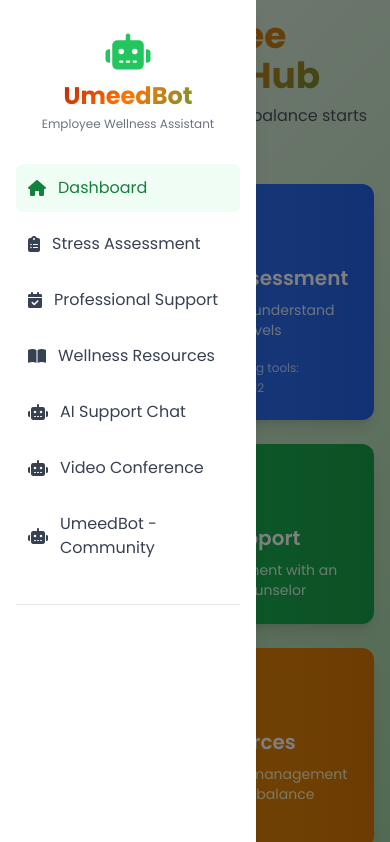
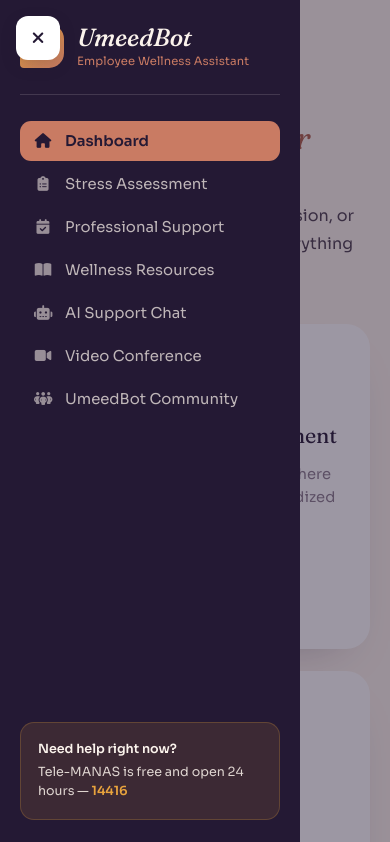
Before and after one commit to AnirbanGhosh007/SIH26, a plain HTML site: page dashboard.html in a window 390 px wide. Both pictures are taken after a click on the button 31 px from the left and 36 px from the top of the page. Shown: the top 842 px of the page. Drawn offline with nearby package versions, Linux system fonts and the light colour scheme.

Commit message:
dashboard new change

```diff
--- a/dashboard.html
+++ b/dashboard.html
@@ -1,263 +1,236 @@
 <!DOCTYPE html>
 <html lang="en">
 <head>
-  <meta charset="UTF-8" />
-  <meta name="viewport" content="width=device-width, initial-scale=1.0"/>
-  <title>Employee Wellness Dashboard</title>
-  <script src="https://cdn.tailwindcss.com"></script>
+<meta charset="UTF-8">
+<meta name="viewport" content="width=device-width, initial-scale=1.0">
+<title>Dashboard — UmeedBot</title>
 <link rel="stylesheet" href="https://cdnjs.cloudflare.com/ajax/libs/font-awesome/6.4.0/css/all.min.css">
+<link rel="preconnect" href="https://fonts.googleapis.com">
+<link rel="preconnect" href="https://fonts.gstatic.com" crossorigin>
+<link href="https://fonts.googleapis.com/css2?family=Fraunces:ital,opsz,wght@0,9..144,300;0,9..144,400;0,9..144,500;0,9..144,600;1,9..144,300;1,9..144,400;1,9..144,500&family=Sora:wght@400;500;600;700&display=swap" rel="stylesheet">
 <style>
-    @import url('https://fonts.googleapis.com/css2?family=Poppins:wght@300;400;500;600;700&display=swap');
+:root{
+  --ink:#241934;
+  --ink-2:#382650;
+  --rose:#C97B63;
+  --rose-deep:#AD5F49;
+  --marigold:#E8A33D;
+  --ivory:#FBF3EC;
+  --ivory-deep:#F3E3D3;
+  --mauve:#6B5470;
+  --taupe:#E7D3C2;
+  --body:#4A3F4E;
+  --muted:#8B7D8E;
+  --sage:#6F8F5B;
+  --paper:#FFFFFF;
+  --display:'Fraunces',Georgia,serif;
+  --sans:'Sora','Segoe UI',Tahoma,sans-serif;
+  --rail:270px;
+}
+*{box-sizing:border-box;margin:0;padding:0}
+body{font-family:var(--sans);background:var(--ivory);color:var(--body);-webkit-font-smoothing:antialiased;display:flex;min-height:100vh;overflow-x:hidden}
+a{color:inherit;text-decoration:none}
+:focus-visible{outline:2px solid var(--rose);outline-offset:3px;border-radius:6px}
 
-    body {
-      font-family: 'Poppins', sans-serif;
-      background: linear-gradient(135deg, #e8f5e9 0%, #c8e6c9 50%, #a5d6a7 100%);
-      background-attachment: fixed;
+/* ---------- Sidebar (shared) ---------- */
+.navbar{width:var(--rail);background:var(--ink);color:var(--ivory);padding:32px 22px 24px;display:flex;flex-direction:column;height:100vh;position:fixed;left:0;top:0;overflow-y:auto;z-index:30}
+.navbar-brand{display:flex;align-items:center;gap:13px;text-decoration:none;padding-bottom:26px;margin-bottom:26px;border-bottom:1px solid rgba(251,243,236,.14)}
+.navbar-logo{font-size:18px;color:var(--ink);background:linear-gradient(140deg,var(--marigold),var(--rose));width:44px;height:44px;border-radius:15px 15px 15px 4px;display:grid;place-items:center;flex-shrink:0}
+.navbar-title{font-family:var(--display);font-style:italic;font-size:1.55rem;font-weight:500;line-height:1.1;letter-spacing:-.01em}
+.navbar-subtitle{font-size:.72rem;color:var(--rose);margin-top:3px;letter-spacing:.01em}
+.navbar-nav{display:flex;flex-direction:column;gap:3px;flex:1}
+.nav-link{color:rgba(251,243,236,.72);text-decoration:none;font-size:.93rem;padding:11px 14px;border-radius:11px;display:flex;align-items:center;gap:13px;transition:background-color .25s,color .25s}
+.nav-link i{width:18px;text-align:center;font-size:.92rem;opacity:.75}
+.nav-link:hover{background:rgba(201,123,99,.16);color:var(--ivory)}
+.nav-link.active{background:var(--rose);color:var(--ink);font-weight:600}
+.nav-link.active i{opacity:1;color:var(--ink)}
+.rail-note{margin-top:26px;padding:17px;border-radius:14px;background:rgba(232,163,61,.12);border:1px solid rgba(232,163,61,.22);font-size:.79rem;line-height:1.55;color:rgba(251,243,236,.85)}
+.rail-note strong{display:block;color:var(--ivory);font-weight:600;margin-bottom:3px}
+.rail-note span{color:var(--marigold);font-weight:600}
+.rail-toggle{display:none}
+.rail-overlay{display:none}
+
+/* ---------- Layout ---------- */
+.main-content{flex:1;margin-left:var(--rail);max-width:calc(100% - var(--rail));padding:52px 48px 64px}
+.dash-head{max-width:680px;margin-bottom:40px}
+.eyebrow{display:inline-flex;align-items:center;gap:9px;font-size:.85rem;color:var(--rose-deep);margin-bottom:16px;font-weight:500}
+.eyebrow::before{content:'';width:22px;height:1px;background:var(--marigold)}
+.dash-head h1{font-family:var(--display);font-weight:400;font-size:clamp(2rem,3.2vw,2.7rem);line-height:1.1;letter-spacing:-.02em;color:var(--ink);margin-bottom:12px}
+.dash-head h1 em{font-style:italic;color:var(--rose-deep);font-weight:400}
+.dash-head p{font-size:1rem;color:var(--body);line-height:1.7;max-width:56ch}
+
+/* ---------- Action cards ---------- */
+.action-grid{display:grid;grid-template-columns:repeat(2,1fr);gap:22px;margin-bottom:44px}
+.action-card{
+  background:var(--paper);border-radius:24px;padding:30px 28px;text-align:left;border:none;cursor:pointer;
+  display:flex;flex-direction:column;gap:14px;box-shadow:0 22px 44px -30px rgba(36,25,52,.35);
+  transition:transform .3s,box-shadow .3s;font-family:var(--sans);width:100%;
 }
+.action-card:hover{transform:translateY(-6px);box-shadow:0 30px 55px -26px rgba(36,25,52,.4)}
+.action-icon{width:54px;height:54px;border-radius:16px 16px 16px 5px;display:grid;place-items:center;font-size:1.3rem;color:var(--ivory)}
+.action-card.quiz .action-icon{background:linear-gradient(140deg,var(--marigold),var(--rose))}
+.action-card.support .action-icon{background:linear-gradient(140deg,var(--rose),var(--rose-deep))}
+.action-card.resources .action-icon{background:linear-gradient(140deg,var(--sage),#557a44)}
+.action-card.chat .action-icon{background:linear-gradient(140deg,var(--mauve),var(--ink-2))}
+.action-card h3{font-family:var(--display);font-weight:400;font-size:1.35rem;color:var(--ink);letter-spacing:-.01em}
+.action-card p{font-size:.92rem;color:var(--muted);line-height:1.6}
 
-    .gradient-text {
-      background: linear-gradient(135deg, #a70e0e 0%, #ff7402 50%, #43a047 100%);
-      -webkit-background-clip: text;
-      -webkit-text-fill-color: transparent;
-      background-clip: text;
+.scale-note{margin-top:2px;padding-top:12px;border-top:1px solid var(--ivory-deep)}
+.scale-note span{display:block;font-size:.74rem;color:var(--muted);margin-bottom:8px}
+.scale-chips{display:flex;flex-wrap:wrap;gap:8px}
+.scale-chip{position:relative;font-size:.72rem;font-weight:600;color:var(--rose-deep);background:var(--ivory-deep);border:1px solid var(--taupe);border-radius:999px;padding:5px 12px;cursor:help}
+.scale-chip .tip{
+  visibility:hidden;opacity:0;position:absolute;bottom:130%;left:50%;transform:translateX(-50%);
+  width:210px;background:var(--ink);color:var(--ivory);font-weight:400;font-size:.76rem;line-height:1.5;
+  padding:10px 12px;border-radius:12px;transition:opacity .2s;z-index:5;pointer-events:none;
 }
+.scale-chip .tip::after{content:'';position:absolute;top:100%;left:50%;margin-left:-5px;border:5px solid transparent;border-top-color:var(--ink)}
+.scale-chip:hover .tip{visibility:visible;opacity:1}
 
-    .tooltip {
-      position: relative;
-      display: inline-block;
-      cursor: pointer;
+/* ---------- Info panel ---------- */
+.info-panel{background:var(--paper);border-radius:26px;padding:36px 34px;box-shadow:0 20px 44px -32px rgba(36,25,52,.3);margin-bottom:36px}
+.info-panel h2{font-family:var(--display);font-weight:400;font-size:1.6rem;color:var(--ink);letter-spacing:-.01em;margin-bottom:22px;text-align:center}
+.tools-grid{display:grid;grid-template-columns:repeat(3,1fr);gap:18px;margin-bottom:20px}
+.tool-card{background:var(--ivory);border-radius:16px;padding:18px 20px;border-left:3px solid var(--rose)}
+.tool-card h3{font-family:var(--sans);font-weight:700;font-size:.95rem;color:var(--rose-deep);margin-bottom:8px}
+.tool-card p{font-size:.85rem;color:var(--body);line-height:1.6}
+.info-panel .foot{text-align:center;font-size:.85rem;color:var(--muted);line-height:1.6}
+
+.encourage{text-align:center;font-size:.9rem;color:var(--muted);line-height:1.7;max-width:56ch;margin:0 auto}
+
+/* ---------- Responsive ---------- */
+@media (max-width:960px){
+  .action-grid{grid-template-columns:1fr}
+  .tools-grid{grid-template-columns:1fr}
 }
-
-    .tooltip .tooltiptext {
-      visibility: hidden;
-      width: 220px;
-      background-color: #333;
-      color: #fff;
-      text-align: center;
-      border-radius: 6px;
-      padding: 8px;
-      position: absolute;
-      z-index: 1;
-      bottom: 125%;
-      left: 50%;
-      margin-left: -110px;
-      opacity: 0;
-      transition: opacity 0.3s;
-      font-size: 0.8rem;
-      line-height: 1.4;
-    }
-
-    .tooltip:hover .tooltiptext {
-      visibility: visible;
-      opacity: 1;
-    }
-
-    .tooltip .tooltiptext::after {
-      content: "";
-      position: absolute;
-      top: 100%;
-      left: 50%;
-      margin-left: -5px;
-      border-width: 5px;
-      border-style: solid;
-      border-color: #333 transparent transparent transparent;
-    }
-
-    .sidebar {
-      transition: all 0.3s ease;
-    }
-
-    @media (max-width: 768px) {
-      .sidebar {
-        position: fixed;
-        left: -100%;
-        top: 0;
-        z-index: 50;
-        height: 100vh;
-        overflow-y: auto;
-      }
-
-      .sidebar.active {
-        left: 0;
-      }
-
-      .overlay {
-        display: none;
-        position: fixed;
-        top: 0;
-        left: 0;
-        right: 0;
-        bottom: 0;
-        background-color: rgba(0, 0, 0, 0.5);
-        z-index: 40;
-      }
-
-      .overlay.active {
-        display: block;
-      }
+@media (max-width:768px){
+  body{flex-direction:column}
+  .navbar{position:fixed;left:-100%;top:0;width:min(78vw,300px);height:100vh;padding:24px 20px;z-index:60;transition:left .3s ease}
+  .navbar.open{left:0}
+  .rail-toggle{display:grid;place-items:center;position:fixed;top:16px;left:16px;width:44px;height:44px;border-radius:12px;background:var(--paper);color:var(--ink);border:none;font-size:1.05rem;cursor:pointer;z-index:70;box-shadow:0 6px 16px rgba(36,25,52,.2)}
+  .rail-overlay{display:none;position:fixed;inset:0;background:rgba(36,25,52,.45);z-index:50}
+  .rail-overlay.active{display:block}
+  .main-content{margin-left:0;max-width:100%;padding:80px 20px 48px}
 }
 </style>
 </head>
-<body class="min-h-screen">
-  <!-- Mobile Menu Button -->
-  <div class="md:hidden fixed top-4 left-4 z-50">
-    <button id="menuToggle" class="bg-white p-2 rounded-lg shadow-md">
-      <i class="fas fa-bars text-green-600"></i>
-    </button>
+<body>
+
+<button class="rail-toggle" id="railToggle" aria-label="Show menu" aria-expanded="false"><i class="fas fa-bars"></i></button>
+<div class="rail-overlay" id="railOverlay"></div>
+
+<nav class="navbar" id="rail">
+  <a href="index.html" class="navbar-brand">
+    <i class="fas fa-sun navbar-logo"></i>
+    <div>
+      <div class="navbar-title">UmeedBot</div>
+      <div class="navbar-subtitle">Employee Wellness Assistant</div>
+    </div>
+  </a>
+  <div class="navbar-nav">
+    <a href="dashboard.html" class="nav-link active"><i class="fas fa-home"></i><span>Dashboard</span></a>
+    <a href="quiz.html" class="nav-link"><i class="fas fa-clipboard-list"></i><span>Stress Assessment</span></a>
+    <a href="counselling.html" class="nav-link"><i class="fas fa-calendar-check"></i><span>Professional Support</span></a>
+    <a href="resources.html" class="nav-link"><i class="fas fa-book-open"></i><span>Wellness Resources</span></a>
+    <a href="aichat.html" class="nav-link"><i class="fas fa-robot"></i><span>AI Support Chat</span></a>
+    <a href="video.html" class="nav-link"><i class="fas fa-video"></i><span>Video Conference</span></a>
+    <a href="https://68e0664c49c3ffe874093600--stupendous-kangaroo-407e3b.netlify.app/" class="nav-link"><i class="fas fa-people-group"></i><span>UmeedBot Community</span></a>
+  </div>
+  <div class="rail-note">
+    <strong>Need help right now?</strong>
+    Tele-MANAS is free and open 24 hours — <span>14416</span>
+  </div>
+</nav>
+
+<div class="main-content">
+
+  <div class="dash-head">
+    <span class="eyebrow">Welcome back</span>
+    <h1>Your path to a <em>better week</em> starts here.</h1>
+    <p>Pick up an assessment, book a session, or just talk something through — everything on this page is private to you.</p>
   </div>
 
-  <!-- Overlay for mobile -->
-  <div id="overlay" class="overlay"></div>
+  <div class="action-grid">
 
-  <div class="flex">
-    <!-- Sidebar Dashboard -->
-    <div id="sidebar" class="sidebar w-64 bg-white shadow-lg min-h-screen p-4">
-      <!-- Logo -->
-      <div class="flex items-center justify-center mb-8 pt-4">
-        <div class="text-center">
-          <i class="fas fa-robot text-4xl text-green-500 mb-2"></i>
-          <h1 class="text-2xl font-bold gradient-text">UmeedBot</h1>
-          <p class="text-xs text-gray-500 mt-1">Employee Wellness Assistant</p>
-        </div>
-      </div>
-
-      <!-- Navigation -->
-      <div class="space-y-2">
-        <a href="#" class="flex items-center p-3 bg-green-50 text-green-700 rounded-lg">
-          <i class="fas fa-home mr-3"></i>
-          <span>Dashboard</span>
-        </a>
-
-        <a href="quiz.html" class="flex items-center p-3 text-gray-700 hover:bg-green-50 hover:text-green-700 rounded-lg transition-colors">
-          <i class="fas fa-clipboard-list mr-3"></i>
-          <span>Stress Assessment</span>
-        </a>
-
-        <a href="counselling.html" class="flex items-center p-3 text-gray-700 hover:bg-green-50 hover:text-green-700 rounded-lg transition-colors">
-          <i class="fas fa-calendar-check mr-3"></i>
-          <span>Professional Support</span>
-        </a>
-
-        <a href="resources.html" class="flex items-center p-3 text-gray-700 hover:bg-green-50 hover:text-green-700 rounded-lg transition-colors">
-          <i class="fas fa-book-open mr-3"></i>
-          <span>Wellness Resources</span>
-        </a>
-
-        <a href="aichat.html" class="flex items-center p-3 text-gray-700 hover:bg-green-50 hover:text-green-700 rounded-lg transition-colors">
-          <i class="fas fa-robot mr-3"></i>
-          <span>AI Support Chat</span>
-        </a>
-        <a href="video.html" class="flex items-center p-3 text-gray-700 hover:bg-green-50 hover:text-green-700 rounded-lg transition-colors">
-          <i class="fas fa-robot mr-3"></i>
-          <span>Video Conference</span>
-        </a>
-        <a href="https://68e0664c49c3ffe874093600--stupendous-kangaroo-407e3b.netlify.app/" class="flex items-center p-3 text-gray-700 hover:bg-green-50 hover:text-green-700 rounded-lg transition-colors">
-          <i class="fas fa-robot mr-3"></i>
-          <span>UmeedBot - Community</span>
-        </a>
-      </div>
-
-      <!-- User Profile Section -->
-      <div class="mt-8 pt-6 border-t border-gray-200">
-        <div class="flex items-center p-3">
-
-        </div>
-      </div>
-    </div>
-
-    <!-- Main Content -->
-    <div class="flex-1 p-4 md:p-6">
-      <div class="w-full max-w-4xl mx-auto">
-        <h1 class="text-4xl font-bold text-center mb-2 gradient-text">Employee Wellness Hub</h1>
-        <p class="text-center text-gray-600 mb-8">Your path to better work-life balance starts here</p>
-
-        <div class="grid gap-6 sm:grid-cols-2">
-          <!-- Quiz Option -->
-          <button class="bg-gradient-to-r from-blue-500 to-blue-600 hover:from-blue-600 hover:to-blue-700 text-white p-6 rounded-xl shadow-lg transition-all duration-300 transform hover:-translate-y-1 flex flex-col items-center justify-center h-full" onclick="window.location.href='quiz.html'">
-            <i class="fas fa-clipboard-list text-4xl mb-4"></i>
-            <span class="text-xl font-semibold mb-2">Workplace Stress Assessment</span>
-            <p class="text-center text-blue-100 text-sm mb-3">Take a quick assessment to understand your current stress levels</p>
-            <div class="mt-2 text-xs text-blue-200">
-              <p>Uses standardized screening tools:</p>
-              <div class="flex flex-wrap justify-center gap-2 mt-1">
-                <span class="tooltip">PHQ-9
-                  <span class="tooltiptext">Patient Health Questionnaire-9: Assesses depression severity</span>
-                </span>
-                <span class="tooltip">GAD-7
-                  <span class="tooltiptext">Generalized Anxiety Disorder-7: Measures anxiety symptoms</span>
-                </span>
-                <span class="tooltip">GHQ-12
-                  <span class="tooltiptext">General Health Questionnaire-12: Screens for general psychological distress</span>
-                </span>
+    <button class="action-card quiz" onclick="window.location.href='quiz.html'">
+      <div class="action-icon"><i class="fas fa-clipboard-list"></i></div>
+      <h3>Workplace stress assessment</h3>
+      <p>A quick check-in to understand where you're at right now, using standardized screening tools.</p>
+      <div class="scale-note">
+        <span>Scales used</span>
+        <div class="scale-chips">
+          <span class="scale-chip">PHQ-9<span class="tip">Patient Health Questionnaire-9: assesses depression severity</span></span>
+          <span class="scale-chip">GAD-7<span class="tip">Generalized Anxiety Disorder-7: measures anxiety symptoms</span></span>
+          <span class="scale-chip">GHQ-12<span class="tip">General Health Questionnaire-12: screens for general psychological distress</span></span>
         </div>
       </div>
     </button>
 
-          <!-- Appointment Option -->
-          <button class="bg-gradient-to-r from-green-500 to-green-600 hover:from-green-600 hover:to-green-700 text-white p-6 rounded-xl shadow-lg transition-all duration-300 transform hover:-translate-y-1 flex flex-col items-center justify-center h-full" onclick="window.location.href='counselling.html'">
-            <i class="fas fa-calendar-check text-4xl mb-4"></i>
-            <span class="text-xl font-semibold mb-2">Professional Support</span>
-            <p class="text-center text-green-100 text-sm">Book a confidential appointment with an employee assistance counselor</p>
+    <button class="action-card support" onclick="window.location.href='counselling.html'">
+      <div class="action-icon"><i class="fas fa-calendar-check"></i></div>
+      <h3>Professional support</h3>
+      <p>Book a confidential session with a licensed counsellor — no forms to explain yourself, no one at work finding out.</p>
     </button>
 
-          <!-- Resources Option -->
-          <button class="bg-gradient-to-r from-amber-500 to-amber-600 hover:from-amber-600 hover:to-amber-700 text-white p-6 rounded-xl shadow-lg transition-all duration-300 transform hover:-translate-y-1 flex flex-col items-center justify-center h-full" onclick="window.location.href='resources.html'">
-            <i class="fas fa-book-open text-4xl mb-4"></i>
-            <span class="text-xl font-semibold mb-2">Wellness Resources</span>
-            <p class="text-center text-amber-100 text-sm">Access helpful articles, stress management techniques, and work-life balance strategies</p>
+    <button class="action-card resources" onclick="window.location.href='resources.html'">
+      <div class="action-icon"><i class="fas fa-book-open"></i></div>
+      <h3>Wellness resources</h3>
+      <p>Articles, coping techniques, and work-life balance strategies you can work through at your own pace.</p>
     </button>
 
-          <!-- Chat with AI Option -->
-          <button class="bg-gradient-to-r from-purple-500 to-purple-600 hover:from-purple-600 hover:to-purple-700 text-white p-6 rounded-xl shadow-lg transition-all duration-300 transform hover:-translate-y-1 flex flex-col items-center justify-center h-full" onclick="window.location.href='aichat.html'">
-            <i class="fas fa-robot text-4xl mb-4"></i>
-            <span class="text-xl font-semibold mb-2">AI Support Chat</span>
-            <p class="text-center text-purple-100 text-sm">Talk to our supportive AI assistant for immediate guidance</p>
+    <button class="action-card chat" onclick="window.location.href='aichat.html'">
+      <div class="action-icon"><i class="fas fa-robot"></i></div>
+      <h3>AI support chat</h3>
+      <p>Think out loud or get immediate guidance from UmeedBot, any hour of the day or night.</p>
     </button>
+
   </div>
 
-        <!-- Additional Info Section -->
-        <div class="mt-10 bg-white rounded-xl shadow-lg p-6">
-          <h2 class="text-2xl font-bold text-center mb-4 gradient-text">About Our Assessment Tools</h2>
-          <div class="grid gap-4 md:grid-cols-3">
-            <div class="bg-blue-50 p-4 rounded-lg">
-              <h3 class="font-semibold text-blue-700 mb-2">PHQ-9 (Depression)</h3>
-              <p class="text-sm text-gray-600">A 9-item questionnaire that measures depression severity based on DSM-IV criteria.</p>
+  <div class="info-panel">
+    <h2>About the assessment tools</h2>
+    <div class="tools-grid">
+      <div class="tool-card">
+        <h3>PHQ-9 · Depression</h3>
+        <p>A 9-item questionnaire that measures depression severity based on DSM-IV criteria.</p>
       </div>
-            <div class="bg-green-50 p-4 rounded-lg">
-              <h3 class="font-semibold text-green-700 mb-2">GAD-7 (Anxiety)</h3>
-              <p class="text-sm text-gray-600">A 7-item scale that assesses anxiety symptoms and their severity.</p>
+      <div class="tool-card">
+        <h3>GAD-7 · Anxiety</h3>
+        <p>A 7-item scale that assesses anxiety symptoms and their severity.</p>
       </div>
-            <div class="bg-amber-50 p-4 rounded-lg">
-              <h3 class="font-semibold text-amber-700 mb-2">GHQ-12 (General Health)</h3>
-              <p class="text-sm text-gray-600">A 12-item screening tool for detecting general psychological distress.</p>
+      <div class="tool-card">
+        <h3>GHQ-12 · General health</h3>
+        <p>A 12-item screening tool for detecting general psychological distress.</p>
       </div>
     </div>
-          <p class="text-center text-gray-600 text-sm mt-4">All assessments are confidential and designed to help identify areas where support may be beneficial.</p>
+    <p class="foot">All assessments are confidential and designed to help identify areas where support may be beneficial.</p>
   </div>
 
-        <!-- Encouraging Footer -->
-        <div class="text-center mt-10 text-gray-600 text-sm">
-          <p>Remember: Your well-being matters. Taking care of yourself improves both personal and professional life.</p>
-        </div>
-      </div>
-    </div>
+  <p class="encourage">Remember: your well-being matters. Taking care of yourself improves both your personal and professional life.</p>
+
 </div>
 
 <script>
-    // Mobile menu toggle
-    const menuToggle = document.getElementById('menuToggle');
-    const sidebar = document.getElementById('sidebar');
-    const overlay = document.getElementById('overlay');
+/* Mobile sidebar toggle */
+var rail=document.getElementById('rail'),
+    railToggle=document.getElementById('railToggle'),
+    railOverlay=document.getElementById('railOverlay');
 
-    menuToggle.addEventListener('click', () => {
-      sidebar.classList.toggle('active');
-      overlay.classList.toggle('active');
+function openRail(){
+  rail.classList.add('open');
+  railOverlay.classList.add('active');
+  railToggle.setAttribute('aria-expanded','true');
+  railToggle.innerHTML='<i class="fas fa-xmark"></i>';
+}
+function closeRail(){
+  rail.classList.remove('open');
+  railOverlay.classList.remove('active');
+  railToggle.setAttribute('aria-expanded','false');
+  railToggle.innerHTML='<i class="fas fa-bars"></i>';
+}
+railToggle.addEventListener('click', function(){
+  rail.classList.contains('open') ? closeRail() : openRail();
 });
-
-    overlay.addEventListener('click', () => {
-      sidebar.classList.remove('active');
-      overlay.classList.remove('active');
-    });
+railOverlay.addEventListener('click', closeRail);
 </script>
 </body>
 </html>
```
Lines whose indentation alone changed are shown as unchanged.
